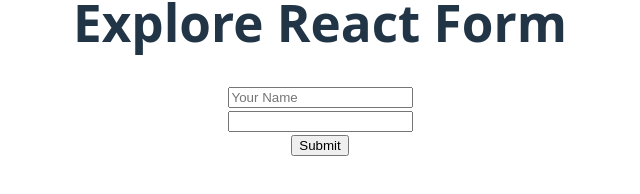
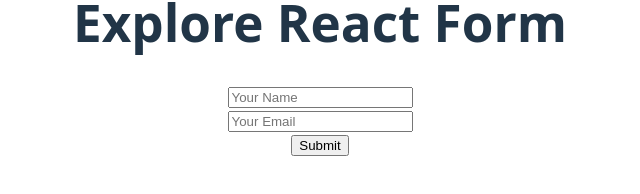
Before and after one commit to Al-Amin018555/react-router-v7-part-2, a React (Vite) app: page / in a window 1280 px wide. Shown: the part 342-536 px from the top of the page, without its empty margins (320-960 px from the left). Built offline with nearby package versions, Linux system fonts and the light colour scheme.

Commit message:
learnt another form data collection system using action

```diff
--- a/src/App.jsx
+++ b/src/App.jsx
@@ -1,11 +1,13 @@
 import './App.css'
+import FormAction from './components/FormAction/FormAction'
 import SimpleForm from './components/SimpleForm/SimpleForm'
 
 function App() {
   return (
     <div>
       <h1>Explore React Form</h1>
-      <SimpleForm></SimpleForm>
+      {/* <SimpleForm></SimpleForm> */}
+      <FormAction></FormAction>
     </div>
   )
 }
--- a/src/__get__form__data.js
+++ b/src/__get__form__data.js
@@ -1,3 +1,4 @@
 /** Data collection systems
  * 1. e.target.[name of the input field].value
+ * 2. use form action and formdata in the action handler. formData.get('name of the input field')
  */
--- /dev/null
+++ b/src/components/FormAction/FormAction.jsx
@@ -0,0 +1,21 @@
+import React from 'react';
+
+const FormAction = () => {
+    const handleFormAction = (formData) => {
+        console.log(formData.get('name'));
+        console.log(formData.get('email'));
+    }
+    return (
+        <div>
+            <form action={handleFormAction}>
+                <input type="text" name="name" placeholder='Your Name' />
+                <br />
+                <input type="email" name="email" placeholder='Your Email' />
+                <br />
+                <input type="submit" value="Submit" />
+            </form>
+        </div>
+    );
+};
+
+export default FormAction;
```
